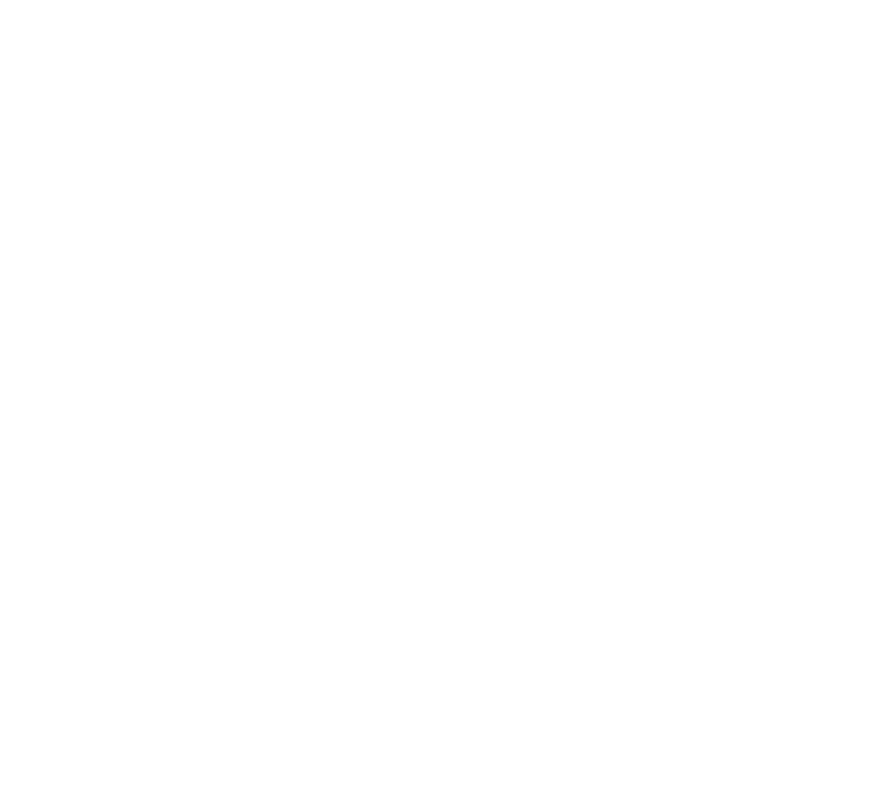
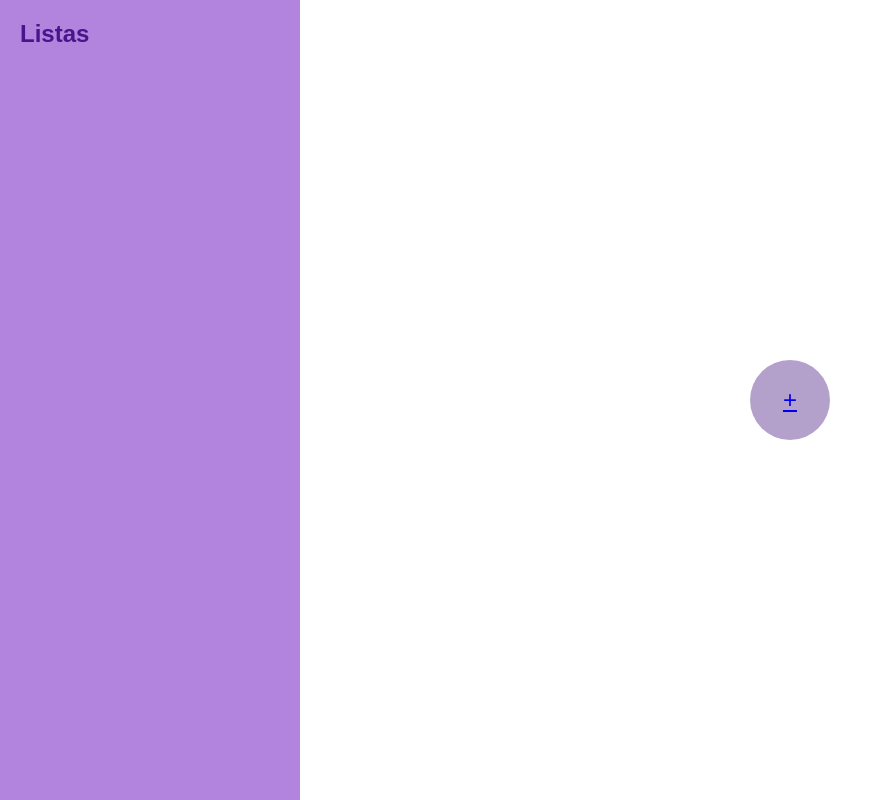
Before and after one commit to Beatriz33333/site_trab_git, a plain HTML site: page pagina2.html in a window 1280 px wide. Shown: the whole page, without its empty margins (0-872 px from the left). Drawn offline with Linux system fonts and the light colour scheme; files that its build step writes are made by us from their sources.

Commit message:
html pagina 2 e style pagina 2

```diff
--- a/css/style_pag2.css
+++ b/css/style_pag2.css
@@ -0,0 +1,49 @@
+body {
+    margin: 0;
+    font-family: Arial, sans-serif;
+    background-color: white;
+    align-items: center;
+}
+
+.container {
+    display: flex;
+}
+
+.sidebar {
+    background-color: rgb(178, 132, 221);;
+    padding: 20px;
+    width: 300px;
+    height: 100vh;
+    box-sizing: border-box;
+}
+
+.sidebar h2 {
+    margin: 0;
+    color: #4a148c;
+    align-items: center;
+}
+
+.main-content {
+    flex-grow: 1;
+    padding: 20px;
+    position: relative;
+    box-sizing: border-box;
+    align-items: center;
+}
+
+.add-button {
+    position: absolute;
+    top: 50%;
+    left: 50%;
+    transform: translate(-50%, -50%);
+    background-color: #b4a1cb;
+    color: white;
+    border-radius: 50%;
+    width: 80px;
+    height: 80px;
+    display: flex;
+    align-items: center;
+    justify-content: center;
+    text-decoration: none;
+    font-size: 1.5em;
+}
--- a/pagina2.html
+++ b/pagina2.html
@@ -1,11 +1,21 @@
 <!DOCTYPE html>
-<html lang="pt-br">
+<html lang="pt-BR">
 <head>
     <meta charset="UTF-8">
     <meta name="viewport" content="width=device-width, initial-scale=1.0">
-    <title>To do List</title>
+    <title>To Do Lists</title>
+    <link rel="stylesheet" href="style_pag2.css">
 </head>
 <body>
-
+    <div class="container">
+        <div class="sidebar">
+            <h2>Listas</h2>
+        </div>
+        <div class="main-content">
+            <div class="add-button">
+                <a href="pagina3.html">+</a>
+            </div>
+        </div>
+    </div>
 </body>
 </html>
```
